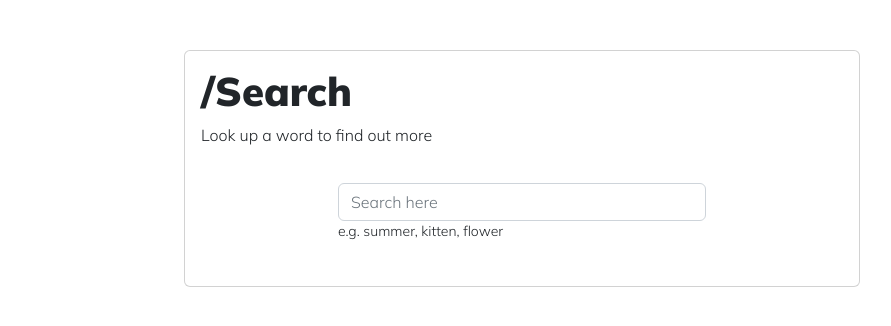
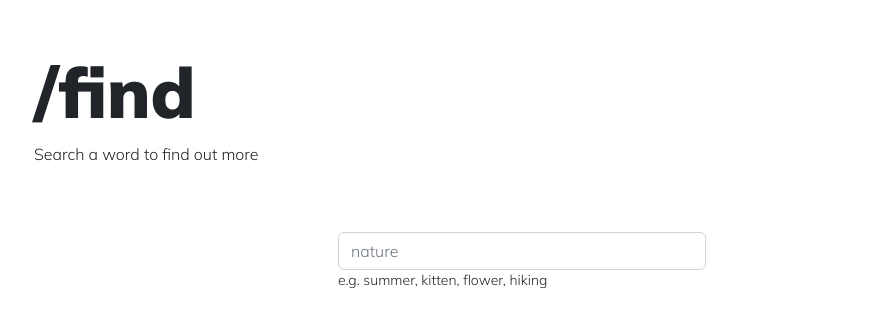
Before and after one commit to jieunchung/dictionary_app, a React (Create React App) app: page / in a window 1280 px wide. Shown: the top 326 px of the page, without its empty margins (118-1009 px from the left). Built offline with nearby package versions, Linux system fonts and the light colour scheme.

Commit message:
styling changes

```diff
--- a/public/index.html
+++ b/public/index.html
@@ -40,7 +40,7 @@
       work correctly both with client-side routing and a non-root public URL.
       Learn how to configure a non-root public URL by running `npm run build`.
     -->
-    <title>Dictionary App</title>
+    <title>/find</title>
   </head>
   <body>
     <noscript>You need to enable JavaScript to run this app.</noscript>
--- a/src/App.css
+++ b/src/App.css
@@ -1,26 +1,15 @@
 .container {
-  max-width: 700px;
+  max-width: 1000px;
   margin: 50px auto;
   font-family: "Mulish", sans-serif;
 }
 
-.card-heading {
+.heading {
   display: block;
   margin: 0;
-  text-align: center;
 }
 
 h1 {
   font-weight: 900;
+  font-size: 70px;
 }
-
-.form-container {
-  max-width: 400px;
-  margin: 0 auto;
-  padding: 20px 0;
-}
-
-.hints {
-  display: block;
-  text-align: left;
-}
--- a/src/App.js
+++ b/src/App.js
@@ -1,27 +1,15 @@
 import "./App.css";
+import SearchForm from "./SearchForm";
 
 function App() {
   return (
     <div className="App">
       <div className="container">
-        <div className="card">
-          <div className="card-body">
-            <div className="heading">
-              <h1>/Search</h1>
-              <p>Look up a word to find out more</p>
-            </div>
-            <div className="form-container">
-              <form className="form-group mx-sm-3 mb-2">
-                <input
-                  className="form-control form-input"
-                  type="search"
-                  placeholder="Search here"
-                ></input>
-                <small className="hints">e.g. summer, kitten, flower</small>
-              </form>
-            </div>
-          </div>
+        <div className="heading">
+          <h1>/find</h1>
+          <p>Search a word to find out more</p>
         </div>
+        <SearchForm />
       </div>
     </div>
   );
--- /dev/null
+++ b/src/SearchForm.css
@@ -0,0 +1,10 @@
+.form-container {
+  max-width: 400px;
+  margin: 0 auto;
+  padding: 50px 0;
+}
+
+.hints {
+  display: block;
+  text-align: left;
+}
--- /dev/null
+++ b/src/SearchForm.js
@@ -0,0 +1,17 @@
+import React from "react";
+import "./SearchForm.css";
+
+export default function SearchForm() {
+  return (
+    <div className="form-container">
+      <form className="form-group mx-sm-3 mb-2">
+        <input
+          className="form-control form-input"
+          type="search"
+          placeholder="nature"
+        ></input>
+        <small className="hints">e.g. summer, kitten, flower, hiking</small>
+      </form>
+    </div>
+  );
+}
```
Also changed, not shown: src/logo.svg (deleted).
